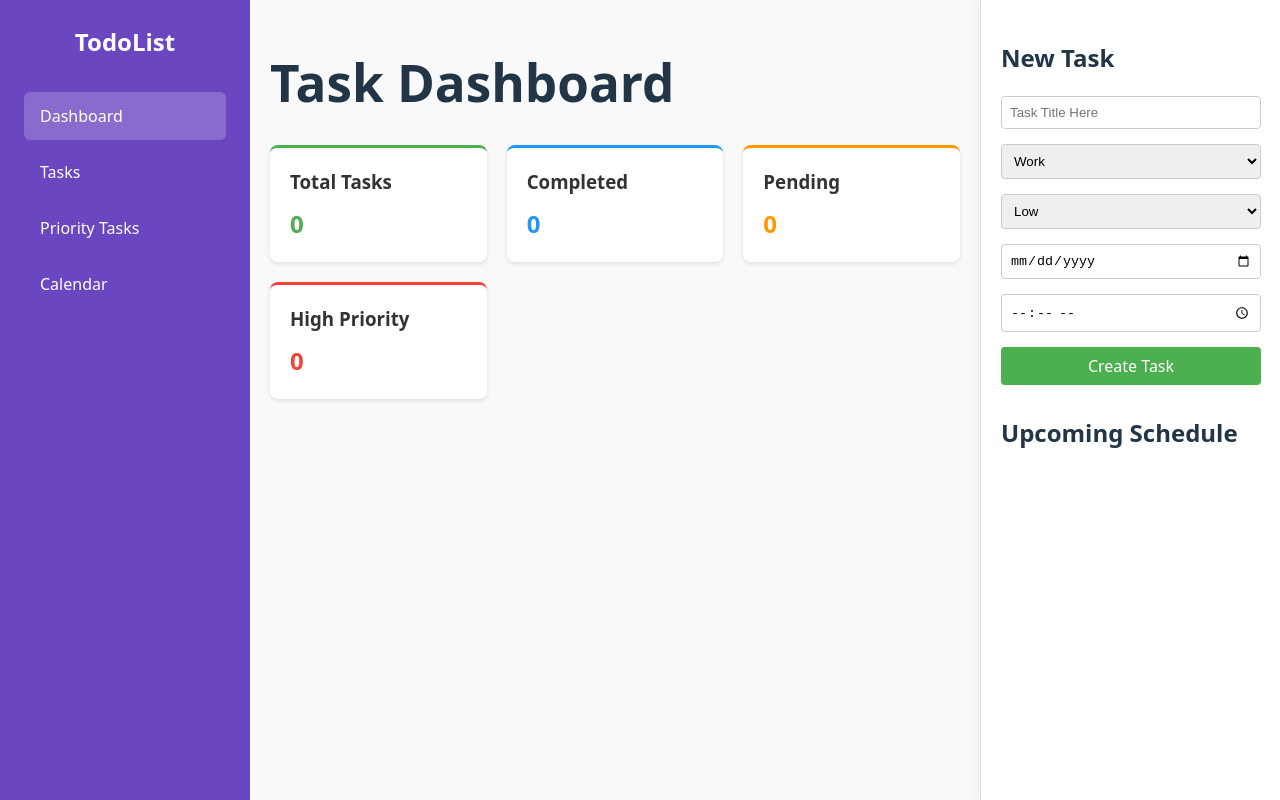
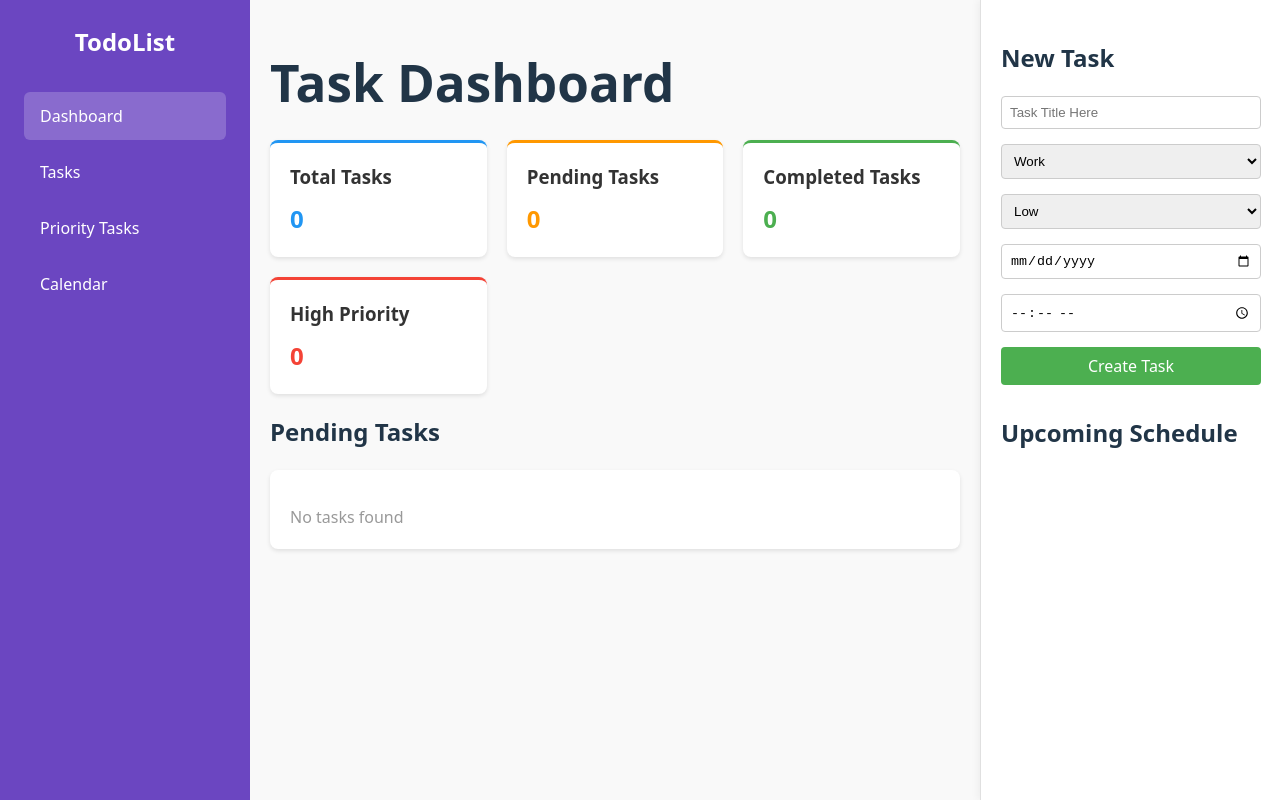
Before and after one commit to mudunkotuwasb/Todolist, a React (Vite) app: page / in a window 1280 px wide. Built offline with nearby package versions, Linux system fonts and the light colour scheme.

Commit message:
modified dashboard

```diff
--- a/src/components/Layout/views/index.tsx
+++ b/src/components/Layout/views/index.tsx
@@ -29,24 +29,30 @@ export const Dashboard = () => {
 
   const taskStats = {
     total: tasks.length,
+    pending: tasks.filter(task => !task.completed).length,
     completed: tasks.filter(task => task.completed).length,
-    pending: tasks.filter(task => !task.completed).length,
-    highPriority: tasks.filter(task => task.priority === 'High').length
+    highPriority: tasks.filter(task => task.priority === 'High' && !task.completed).length,
+    pendingTasks: tasks
+      .filter(task => !task.completed)
+      .sort((a, b) => a.scheduledDate.getTime() - b.scheduledDate.getTime())
+      .slice(0, 5)
   };
 
   return (
     <div style={{ padding: '20px' }}>
       <h1>Task Dashboard</h1>
-      <div style={{
-        display: 'grid',
-        gridTemplateColumns: 'repeat(auto-fit, minmax(200px, 1fr))',
-        gap: '20px',
-        marginTop: '20px'
-      }}>
-        <StatCard title="Total Tasks" value={taskStats.total} color="#4CAF50" />
-        <StatCard title="Completed" value={taskStats.completed} color="#2196F3" />
-        <StatCard title="Pending" value={taskStats.pending} color="#FF9800" />
-        <StatCard title="High Priority" value={taskStats.highPriority} color="#f44336" />
+      <div style={{ marginTop: '-5px', display: 'grid', gridTemplateColumns: 'repeat(auto-fit, minmax(200px, 1fr))', gap: '20px' }}>
+        <StatCard title="Total Tasks" value={taskStats.total} color="#2196F3" />
+        <StatCard title="Pending Tasks" value={taskStats.pending} color="#FF9800" />
+        <StatCard title="Completed Tasks" value={taskStats.completed} color="#4CAF50" />
+        <StatCard title="High Priority" value={taskStats.highPriority} color="#F44336" />
+      </div>
+
+      <div style={{ marginTop: '20px' }}>
+        <h2>Pending Tasks</h2>
+        <div style={{ display: 'grid', gridTemplateColumns: 'repeat(auto-fit, minmax(300px, 1fr))', gap: '20px', marginTop: '10px' }}>
+          <TaskPreview title="" tasks={taskStats.pendingTasks} />
+        </div>
       </div>
     </div>
   );
@@ -178,6 +184,34 @@ export const Calendar = () => {
   );
 };
 
+const TaskPreview = ({ title, tasks }: { title: string; tasks: Task[] }) => {
+  return (
+    <div style={{
+      padding: '20px',
+      backgroundColor: 'white',
+      borderRadius: '8px',
+      boxShadow: '0 2px 4px rgba(0,0,0,0.1)'
+    }}>
+      <h3 style={{ margin: '0 0 15px 0', color: '#333' }}>{title}</h3>
+      {tasks.length > 0 ? (
+        tasks.map(task => (
+          <div key={task.id} style={{ marginBottom: '10px', paddingBottom: '10px', borderBottom: '1px solid #eee' }}>
+            <div style={{ fontWeight: 'bold' }}>{task.title}</div>
+            <div style={{ fontSize: '0.9em', color: '#666' }}>
+              {task.category} • {task.priority} Priority
+            </div>
+            <div style={{ fontSize: '0.9em', color: '#666' }}>
+              Due: {task.scheduledDate.toLocaleString()}
+            </div>
+          </div>
+        ))
+      ) : (
+        <div style={{ color: '#999' }}>No tasks found</div>
+      )}
+    </div>
+  );
+};
+
 const StatCard = ({ title, value, color }: { title: string; value: number; color: string }) => {
   return (
     <div style={{
```
